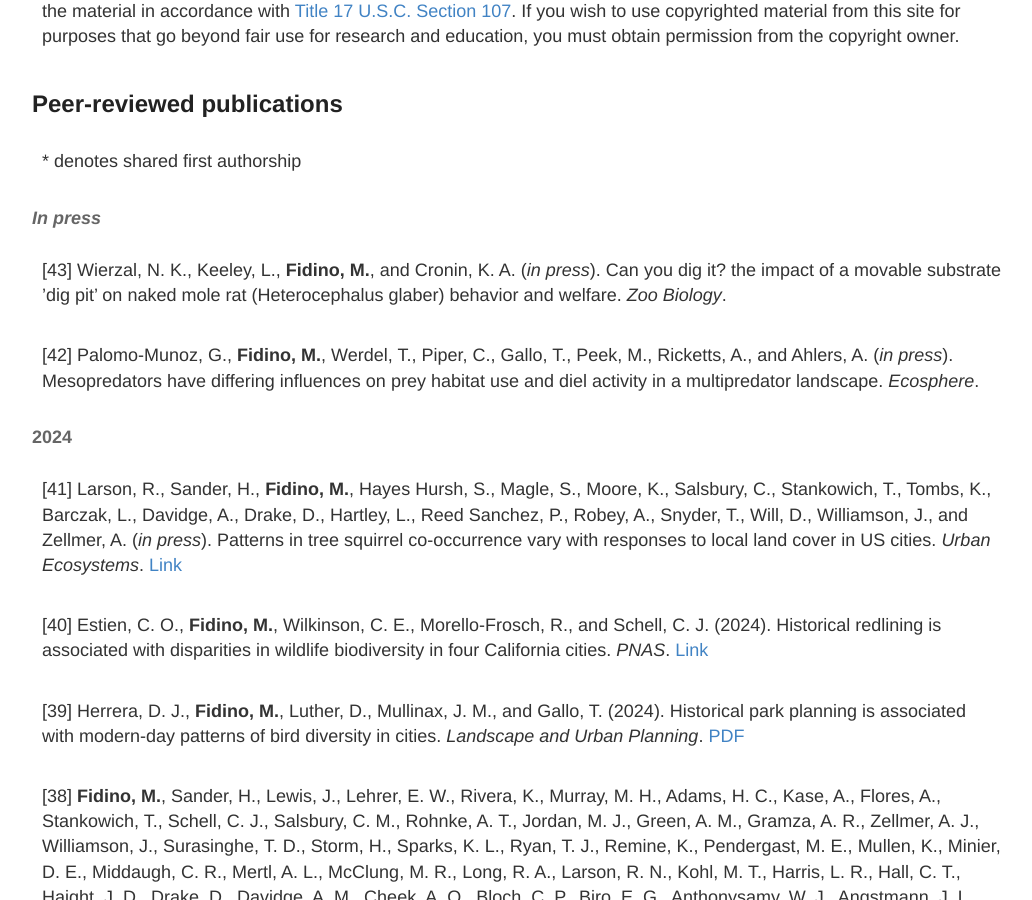
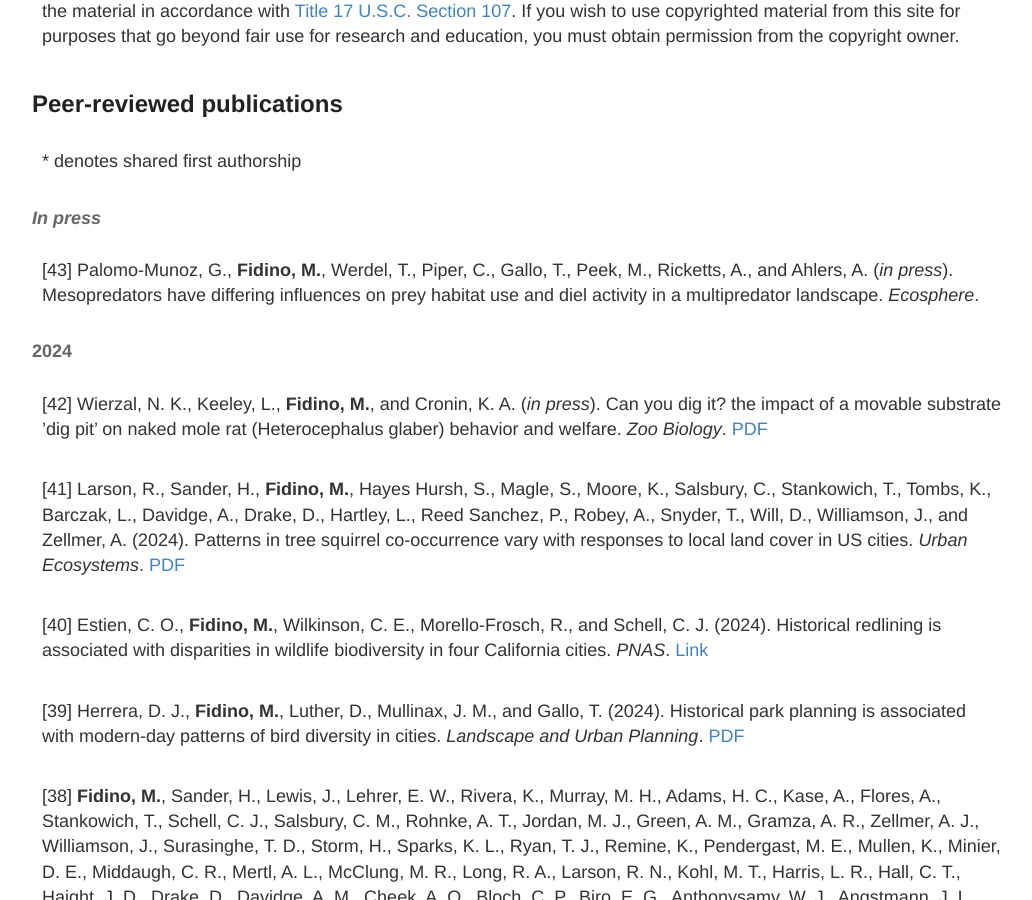
Before and after one commit to mfidino/mfidino.github.io, a Jekyll site: the page built from publications.md, in a window 1280 px wide and 900 px high, scrolled down 338 px. Shown: the whole window, without its empty margins (118-1150 px from the left). Built offline with Jekyll 4.4.1, drawn with Linux system fonts in a browser that asks for light colours.

Commit message:
paper published

```diff
--- a/publications.md
+++ b/publications.md
@@ -19,14 +19,16 @@ This site contains copyrighted material, the use of which has not always been sp
 
 
 
-[43] Wierzal, N. K., Keeley, L., **Fidino, M.**, and Cronin, K. A. (*in press*). Can you dig it? the impact of a movable substrate ’dig pit’ on naked mole rat (Heterocephalus glaber) behavior and welfare. *Zoo Biology*.
 
-[42] Palomo-Munoz, G., **Fidino, M.**, Werdel, T., Piper, C., Gallo, T., Peek, M., Ricketts, A., and Ahlers, A. (*in press*). Mesopredators have differing influences on prey habitat use and diel activity in a multipredator landscape. *Ecosphere*.
+
+[43] Palomo-Munoz, G., **Fidino, M.**, Werdel, T., Piper, C., Gallo, T., Peek, M., Ricketts, A., and Ahlers, A. (*in press*). Mesopredators have differing influences on prey habitat use and diel activity in a multipredator landscape. *Ecosphere*.
 
 
 #### 2024
 
-[41] Larson, R., Sander, H., **Fidino, M.**, Hayes Hursh, S., Magle, S., Moore, K., Salsbury, C., Stankowich, T., Tombs, K., Barczak, L., Davidge, A., Drake, D., Hartley, L., Reed Sanchez, P., Robey, A., Snyder, T., Will, D., Williamson, J., and Zellmer, A. (*in press*). Patterns in tree squirrel co-occurrence vary with responses to local land cover in US cities. *Urban Ecosystems*. [Link](https://link.springer.com/article/10.1007/s11252-024-01581-7)
+[42] Wierzal, N. K., Keeley, L., **Fidino, M.**, and Cronin, K. A. (*in press*). Can you dig it? the impact of a movable substrate ’dig pit’ on naked mole rat (Heterocephalus glaber) behavior and welfare. *Zoo Biology*. [PDF](../public/Wierzal_2024.pdf)
+
+[41] Larson, R., Sander, H., **Fidino, M.**, Hayes Hursh, S., Magle, S., Moore, K., Salsbury, C., Stankowich, T., Tombs, K., Barczak, L., Davidge, A., Drake, D., Hartley, L., Reed Sanchez, P., Robey, A., Snyder, T., Will, D., Williamson, J., and Zellmer, A. (2024). Patterns in tree squirrel co-occurrence vary with responses to local land cover in US cities. *Urban Ecosystems*. [PDF](../public/Larson_2024.pdf)
 
 [40] Estien, C. O., **Fidino, M.**, Wilkinson, C. E., Morello-Frosch, R., and Schell, C. J. (2024). Historical redlining is associated with disparities in wildlife biodiversity in four California cities. *PNAS*. [Link](https://www.pnas.org/doi/10.1073/pnas.2321441121)
 
```
Also changed, not shown: 3 other files.
